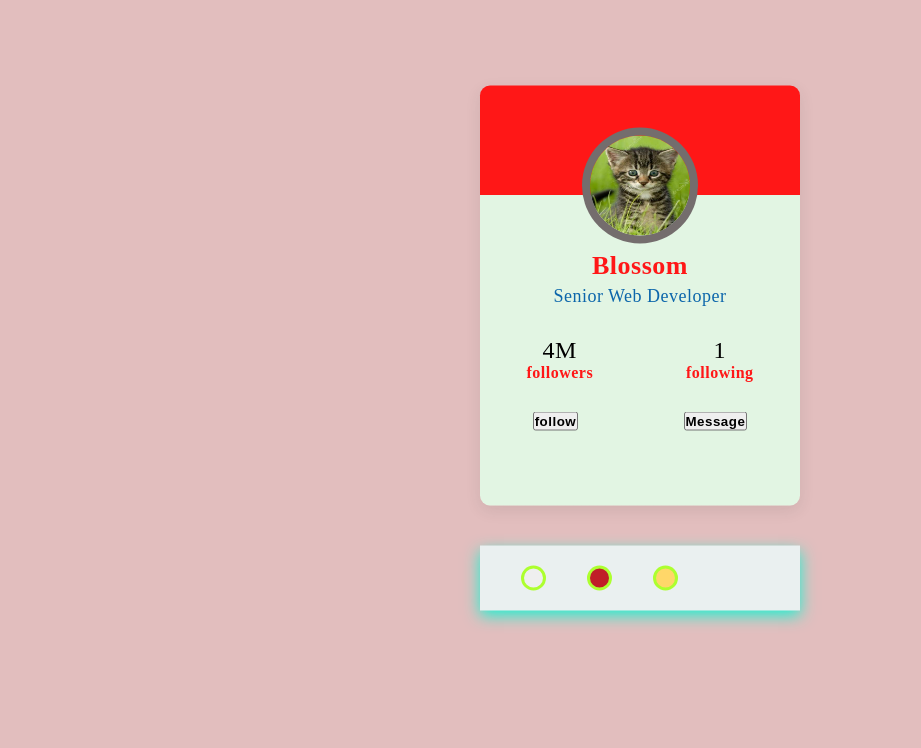
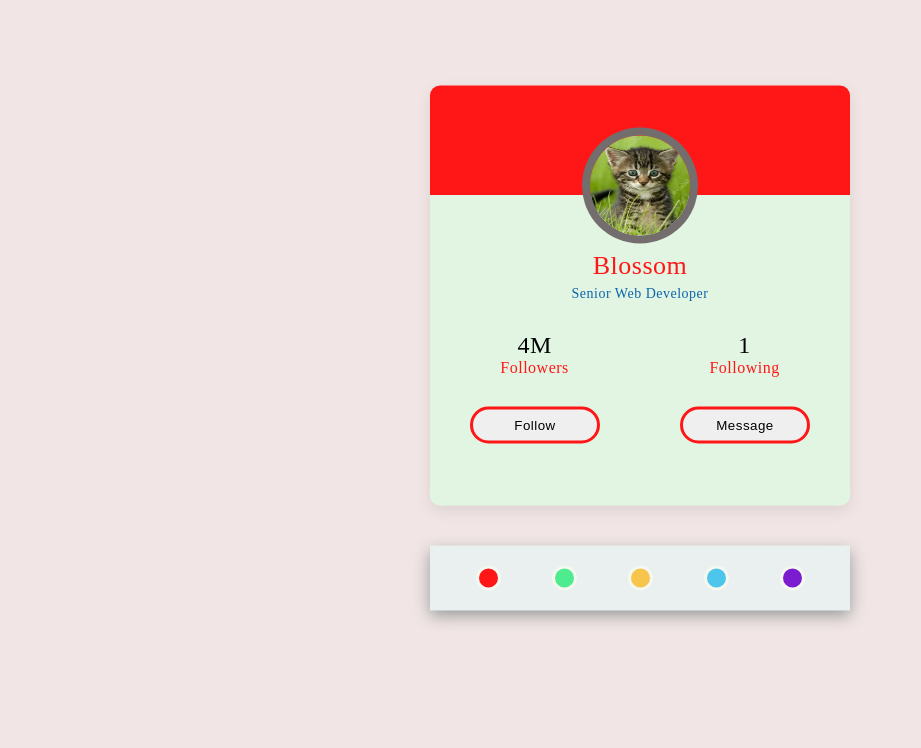
Before and after one commit to hortencia718/profile-card-color-change, a plain HTML site: page index.html in a window 1280 px wide. Shown: the part 52-800 px from the top of the page, without its empty margins (0-921 px from the left). Drawn offline with Linux system fonts and the light colour scheme.

Commit message:
finished project

```diff
--- a/index.html
+++ b/index.html
@@ -4,14 +4,14 @@
     <meta charset="UTF-8">
     <meta http-equiv="X-UA-Compatible" content="IE=edge">
     <meta name="viewport" content="width=device-width, initial-scale=1.0">
-    <!-- <link rel="preconnect" href="https://fonts.gstatic.com"> -->
+    <link rel="preconnect" href="https://fonts.gstatic.com">
     <link href="https://fonts.googleapis.com/css2?family=Raleway:wght@300&display=swap" rel="stylesheet">
     <link rel="stylesheet" href="style.css">
     <title>Profile card color changer</title>
 </head>
 <body>
 
-        <h1>hello</h1>
+
         <div class="container">
             <div class="card">
                 <img src="images/Screen Shot 2021-04-24 at 4.jpg" alt ="kitty">
@@ -20,25 +20,24 @@
                 <div class="details">
                     <div class="column">
                         <h2>4M</h2>
-                        <span>followers</span>
+                        <span>Followers</span>
                     </div>
                     <div class="column">
                         <h2>1</h2>
-                        <span>following</span>
+                        <span>Following</span>
                     </div>
                 </div>
                 <div class="buttons">
-                    <button>follow</button>
+                    <button>Follow</button>
                     <button>Message</button>
                 </div>
             </div>
             <div class="themes">
-                <button class="btn btn"></button>
+                <button class="btn btn1"></button>
                 <button class="btn btn2"></button>
                 <button class="btn btn3"></button>
-                <buttin class="btn btn4"></buttin>
-                <buttin class="btn btn5"></buttin>
-
+                <button class="btn btn4"></button>
+                <button class="btn btn5"></button>
             </div>
         </div>
 
--- a/main.js
+++ b/main.js
@@ -8,20 +8,20 @@ btns.forEach(function(btn){
         const color = e.currentTarget.classList;
 
         if(color.contains("btn1")){
-           theme.style.setProperty("--theme-color", "rgb 79, 236, 65");
+           theme.style.setProperty("--theme-color", "#ff1717");
         }
         else if(color.contains("btn2")){
-            theme.style.setProperty("--theme-color", "rgb 192, 29, 40");
+            theme.style.setProperty("--theme-color", "#4eeb8f");
         }
         else if(color.contains("btn3")){
-            theme.style.setProperty("--theme-color", "rgb 255, 215, 105");
+            theme.style.setProperty("--theme-color", "#f7c44c");
         }
         else if(color.contains("btn4")){
-            theme.style.setProperty("--theme-color", "rgb 96, 34, 220");
+            theme.style.setProperty("--theme-color", "#7c1cd1");
 
         }
         else{
-            theme.style.setProperty("--theme-color", "rgb 44, 167, 220");
+            theme.style.setProperty("--theme-color", "#4ec6eb");
 
         }
     });
--- a/style.css
+++ b/style.css
@@ -12,7 +12,7 @@ box-sizing: border-box;
 
 body{
     /* font-family: 'Railway' sans-serif; */
-    background: #e2bebe;
+    background: #f1e5e5;
 }
 
 .container{
@@ -24,7 +24,7 @@ left: 50%;
 
 .card{
     height: 420px;
-    width:320px;
+    width: 420px;
     background: linear-gradient(
         to bottom,
       var(--theme-color) 110px,
@@ -40,7 +40,8 @@ left: 50%;
  font-family: 'Railway' sans-serif;
  text-align: center;
  letter-spacing: 0.5px;
- font-weight: 600;
+ font-weight: 400;
+
 }
 
 img{
@@ -62,7 +63,7 @@ img{
 .card h5 {
     color:  #0c66ab;
     font-weight: 400;
-    font-size: 18px ;
+    font-size: 14px ;
 }
 .details {
    width: 100%;
@@ -86,9 +87,10 @@ img{
     margin-top:30px;
 }
 
-.buttoms button {
+.buttons button {
     width: 130px;
-    padding: 8px;
+    padding: 8px 0;
+    border-radius: 25px;
     border: 3px solid var(--theme-color);
 
 }
@@ -99,12 +101,12 @@ img{
 
 .buttons button :last-child {
 background-color: transparent;
-color:var(--theme-color);
+color: var(--theme-color);
 }
 
 .themes {
     background-color:rgb(234, 240, 240);
-    box-shadow: 0 5px 15px rgb(29, 241, 209);
+    box-shadow: 0 5px 15px rgb(150, 154, 152);
     padding: 20px;
     margin-top: 40px;
     display: flex;
@@ -114,29 +116,29 @@ color:var(--theme-color);
 .themes button {
     height: 25px;
     width: 25px;
-    border: 3px solid greenyellow;
+    border: 3px solid rgb(245, 248, 240);
     outline: none;
     cursor: pointer;
     border-radius: 50%;
 
 }
 .btn1{
-    background-color:rgb(79, 236, 65);
+    background-color:#ff1717;
 
 }
 .btn2{
-    background-color:rgb(192, 29, 40);
+    background-color:#4eeb8f;
 
 }
 .btn3{
-    background-color:rgb(255, 215, 105);
+    background-color: #f7c44c;
 
 }
 .btn4{
-    background-color:rgb(96, 34, 220);
+    background-color:#4ec6eb;
 
 }
 .btn5{
-    background-color:rgb(44, 167, 220);
+    background-color:#7c1cd1;
 
 }
```
